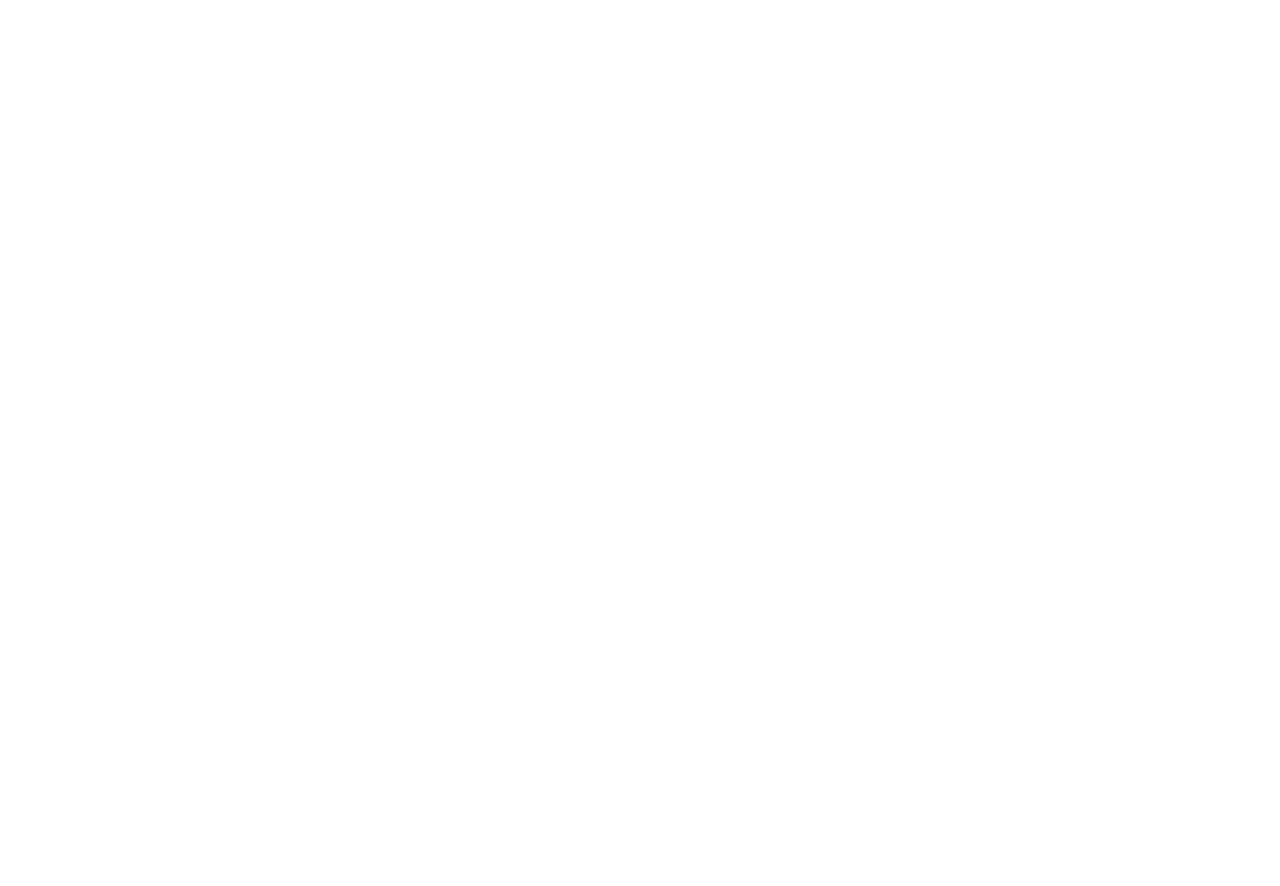
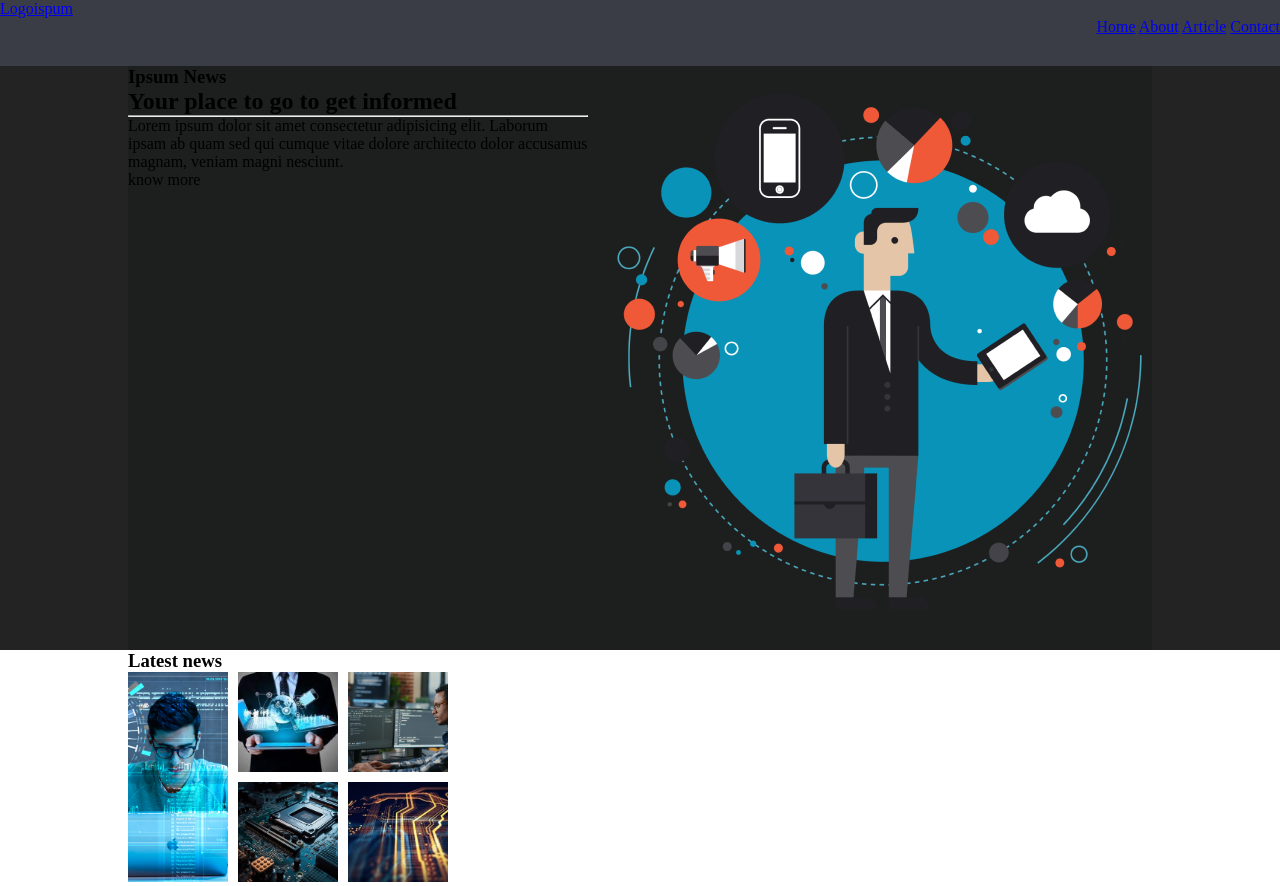
Before and after one commit to MaTor97/grid, a plain HTML site: page index.html in a window 1280 px wide. Before the commit the page ends 800 px from the top, so only its background shows below. Drawn offline with Linux system fonts and the light colour scheme.

Commit message:
Mis tous les éléments sur la page

```diff
--- a/index.html
+++ b/index.html
@@ -8,26 +8,43 @@
 </head>
 <body>
     <header>
-        <section>
-            <div class="container"></div>
-        </section>
+            <div id="head">
+                <div class="logo">
+                    <img src="" alt=""><a href="#">Logoispum</a>
+                </div>
+                <nav>
+                    <a href="#" class="home">Home</a>
+                    <a href="#" class="about">About</a>
+                    <a href="#" class="article">Article</a>
+                    <a href="#" class="contact">Contact</a>
+                </nav>
+            </div>
     </header>
     <main>
-        <section>
-            <div class="container">
-                <article></article>
-                <aside></aside>
+        <section id="firstSec">
+            <div class="container" id="one">
+                <article>
+                    <h1>Ipsum News</h1>
+                    <h2>Your place to go to get informed</h2>
+                    <hr>
+                    <p>Lorem ipsum dolor sit amet consectetur adipisicing elit. Laborum ipsam ab quam sed qui cumque vitae dolore architecto dolor accusamus magnam, veniam magni nesciunt.</p>
+                    <div class="butt">know more</div>
+                </article>
+                <aside><img src="images\image3.png" alt=""></aside>
             </div>
         </section>
     </main>
     <div class="lastNews">
-        <section>
+        <section id="secSec">
             <div class="container">
-                <div class="photo"><img src="" alt=""></div>
-                <div class="photo"><img src="" alt=""></div>
-                <div class="photo"><img src="" alt=""></div>
-                <div class="photo"><img src="" alt=""></div>
-                <div class="photo"><img src="" alt=""></div>
+                <h3>Latest news</h3>
+                <div id="two">
+                    <div class="photo1"><img src="images\image1.png" alt=""></div>
+                <div class="photo2"><img src="images\image2.png" alt=""></div>
+                <div class="photo3"><img src="images\image4.png" alt=""></div>
+                <div class="photo4"><img src="images\image5.png" alt=""></div>
+                <div class="photo5"><img src="images\image6.png" alt=""></div>
+                </div>
             </div>
         </section>
     </div>
--- a/style.css
+++ b/style.css
@@ -0,0 +1,56 @@
+* {
+    margin: 0;
+    padding: 0;
+    box-sizing: border-box;
+}
+
+#firstSec {
+    background-color: rgba(35, 35, 35, 1);
+}
+
+#secSec {
+    background-color: white;
+}
+
+.container {
+    position: relative;
+    width: 80%;
+    left: 10%;
+}
+
+header {
+    background-color: rgba(58, 61, 70, 1);
+    height: 66px;
+    width: 100%;
+}
+
+nav {
+    text-align: right;
+}
+
+#one {
+    display: flex;
+    justify-content: space-around;
+}
+
+article, aside {
+    width: 564px;
+    height: 584px;
+    background-color: rgb(29, 30, 30);
+}
+
+.photo1 {
+    grid-row: span 2;
+}
+#two {
+    display: grid;
+    grid-template-columns: repeat(3, 100px);
+    grid-template-rows: repeat(2, 100px);
+    gap: 10px;
+}
+
+#two img {
+    width: 100%;
+    height: 100%;
+    object-fit: cover;
+}
```
Also changed, not shown: images/image1.png (added), images/image2.png (added), images/image3.png (added), images/image4.png (added), images/image5.png (added), images/image6.png (added).
